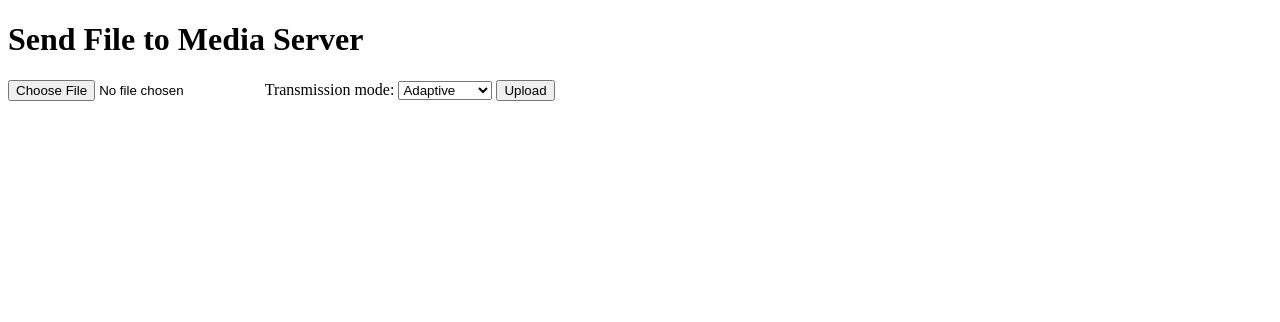
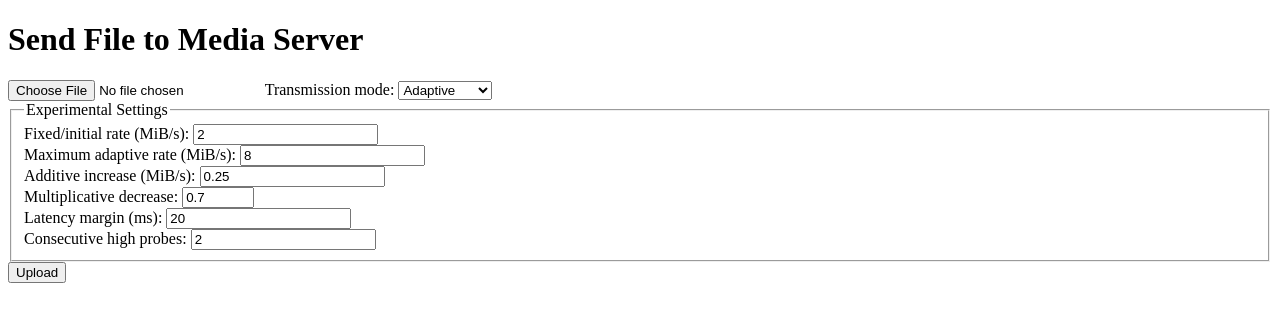
Before and after one commit to ChristopherCoetzee/CSC466-media-transfer-project, a Flask app: page / in a window 1280 px wide. Shown: the top 322 px of the page. Run offline with Flask 3, Linux system fonts and the light colour scheme.

Commit message:
add congigurable rate control params and experiment summary report

```diff
--- a/server/templates/upload.html
+++ b/server/templates/upload.html
@@ -17,6 +17,39 @@
     <option value="fixed">Fixed rate</option>
     <option value="adaptive" selected>Adaptive</option>
 </select>
+    <fieldset>
+    <legend>Experimental Settings</legend>
+
+    <label>Fixed/initial rate (MiB/s):</label>
+    <input type="number" id="target-rate"
+           value="2" min="0.5" step="0.25" required>
+    <br>
+
+    <label>Maximum adaptive rate (MiB/s):</label>
+    <input type="number" id="max-rate"
+           value="8" min="0.5" step="0.25" required>
+    <br>
+
+    <label>Additive increase (MiB/s):</label>
+    <input type="number" id="increase-rate"
+           value="0.25" min="0.05" step="0.05" required>
+    <br>
+
+    <label>Multiplicative decrease:</label>
+    <input type="number" id="decrease-factor"
+           value="0.7" min="0.1" max="0.99"
+           step="0.01" required>
+    <br>
+
+    <label>Latency margin (ms):</label>
+    <input type="number" id="latency-margin"
+           value="20" min="1" step="1" required>
+    <br>
+
+    <label>Consecutive high probes:</label>
+    <input type="number" id="high-probe-count"
+           value="2" min="1" step="1" required>
+</fieldset>
     <button type="submit">Upload</button>
 </form>
 
@@ -68,8 +101,31 @@
         const totalChunks = Math.ceil(file.size / chunkSize);
         const transferMode = document.getElementById("transfer-mode").value;
 
-        const targetRateBps = 2 * 1024 * 1024;
-        const uploadKey = `upload:${file.name}:${file.size}:${file.lastModified}`;
+        const targetRateBps =
+        Number(document.getElementById("target-rate").value) * 1024 * 1024;
+
+        const configuredMaxRateBps =
+            Number(document.getElementById("max-rate").value) * 1024 * 1024;
+
+        const configuredIncreaseBps =
+            Number(document.getElementById("increase-rate").value) * 1024 * 1024;
+
+        const decreaseFactor =
+            Number(document.getElementById("decrease-factor").value);
+
+        const latencyMarginMs =
+            Number(document.getElementById("latency-margin").value);
+
+        const configuredProbeCount =
+            Number(document.getElementById("high-probe-count").value);
+
+        if (transferMode === "adaptive" &&
+            targetRateBps > configuredMaxRateBps) {
+
+            status.textContent = "Initial rate cannot exceed maximum rate.";
+            return;
+    }
+            const uploadKey = `upload:${file.name}:${file.size}:${file.lastModified}`;
 
         let uploadId = localStorage.getItem(uploadKey) || "";
         let startIndex = 0;
@@ -84,7 +140,7 @@
         let consecutiveHighProbes = 0;
 
         const probeSmoothingFactor = 0.3;
-        const probeSlowdownThreshold = 2;
+        const probeSlowdownThreshold = configuredProbeCount;
         let probeTimer = null;
         let probeInFlight = false;
 
@@ -128,7 +184,7 @@
 
         const probeCongestionThreshold = Math.max(
             baselineProbeMs * 2,
-            baselineProbeMs + 20
+            baselineProbeMs + latencyMarginMs
         );
 
         if (latestProbeMs > probeCongestionThreshold) {
@@ -206,8 +262,8 @@ try {
 
     let adaptiveRateBps = targetRateBps;
     const minRateBps = 0.5 * 1024 * 1024;
-    const maxRateBps = 8 * 1024 * 1024;
-    const increaseBps = 0.25 * 1024 * 1024;
+    const maxRateBps = configuredMaxRateBps;
+    const increaseBps = configuredIncreaseBps;
 
     let baselineChunkMs = Infinity;
     let nextChunkAt = performance.now();
@@ -305,7 +361,7 @@ try {
 
                     const probeCongestionThreshold = Math.max(
                         baselineProbeMs * 2,
-                        baselineProbeMs + 20
+                        baselineProbeMs + latencyMarginMs
                     );
 
                     const probeFresh =
@@ -330,7 +386,7 @@ try {
 
                         adaptiveRateBps = Math.max(
                             minRateBps,
-                            adaptiveRateBps * 0.7
+                            adaptiveRateBps * decreaseFactor
                         );
 
                         consecutiveHighProbes = 0;
@@ -393,8 +449,34 @@ try {
 
             console.log("Latency measurements:");
             console.table(probeMetrics);
+            const timestamp = new Date().toISOString().replace(/[:.]/g, "-");
 
-            const timestamp = new Date().toISOString().replace(/[:.]/g, "-");
+            const experimentSummary = [{
+                    mode: transferMode,
+                    transfer_start_utc: new Date(
+                        performance.timeOrigin + transferStart
+                    ).toISOString(),
+                    file_size_bytes: file.size,
+                    chunk_size_bytes: chunkSize,
+                    bytes_transferred: bytesTransferred,
+                    transfer_time_seconds: elapsedSeconds,
+                    average_throughput_mib_s: averageThroughput,
+                    initial_rate_mib_s: targetRateBps / (1024 * 1024),
+                    min_rate_mib_s: minRateBps / (1024 * 1024),
+                    max_rate_mib_s: maxRateBps / (1024 * 1024),
+                    additive_increase_mib_s: increaseBps / (1024 * 1024),
+                    decrease_factor: decreaseFactor,
+                    latency_margin_ms: latencyMarginMs,
+                    high_probe_threshold: probeSlowdownThreshold,
+                    probe_interval_ms: probeIntervalMs,
+                    probe_smoothing_factor: probeSmoothingFactor,
+                    chunk_smoothing_factor: smoothingFactor
+                }];
+
+exportCSV(
+    experimentSummary,
+    `${transferMode}_${timestamp}_summary.csv`
+);
 
             exportCSV(
                 chunkMetrics,
```
